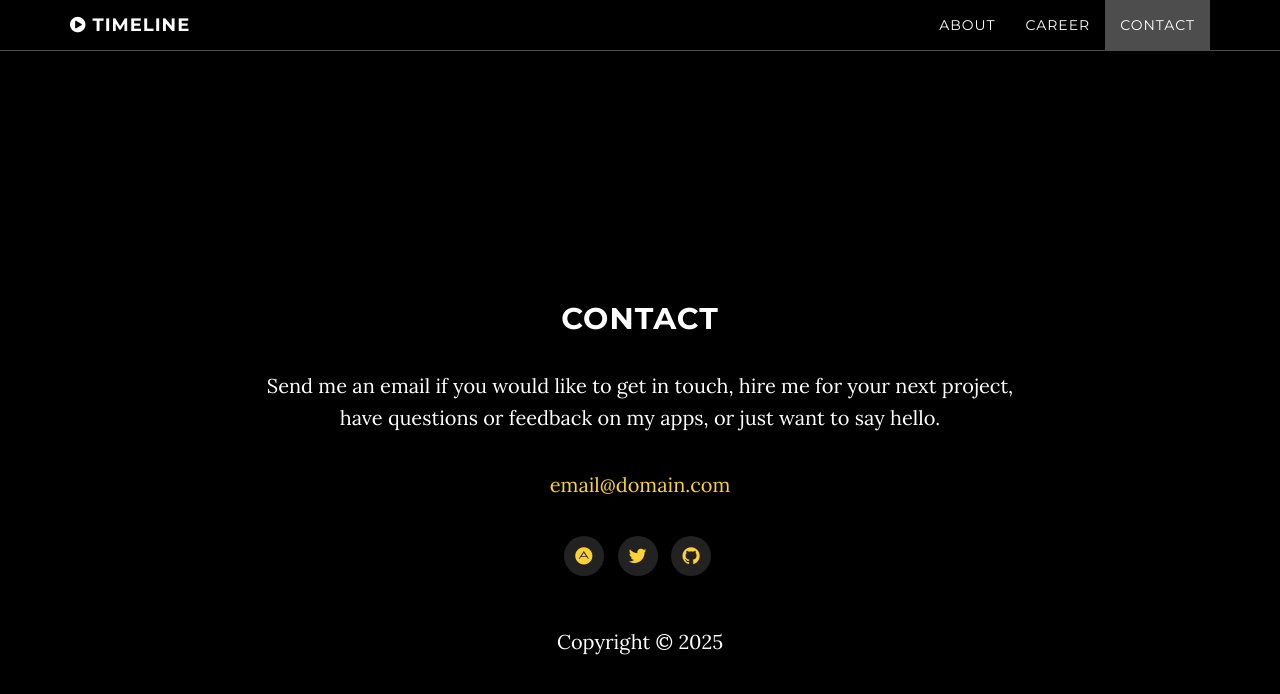
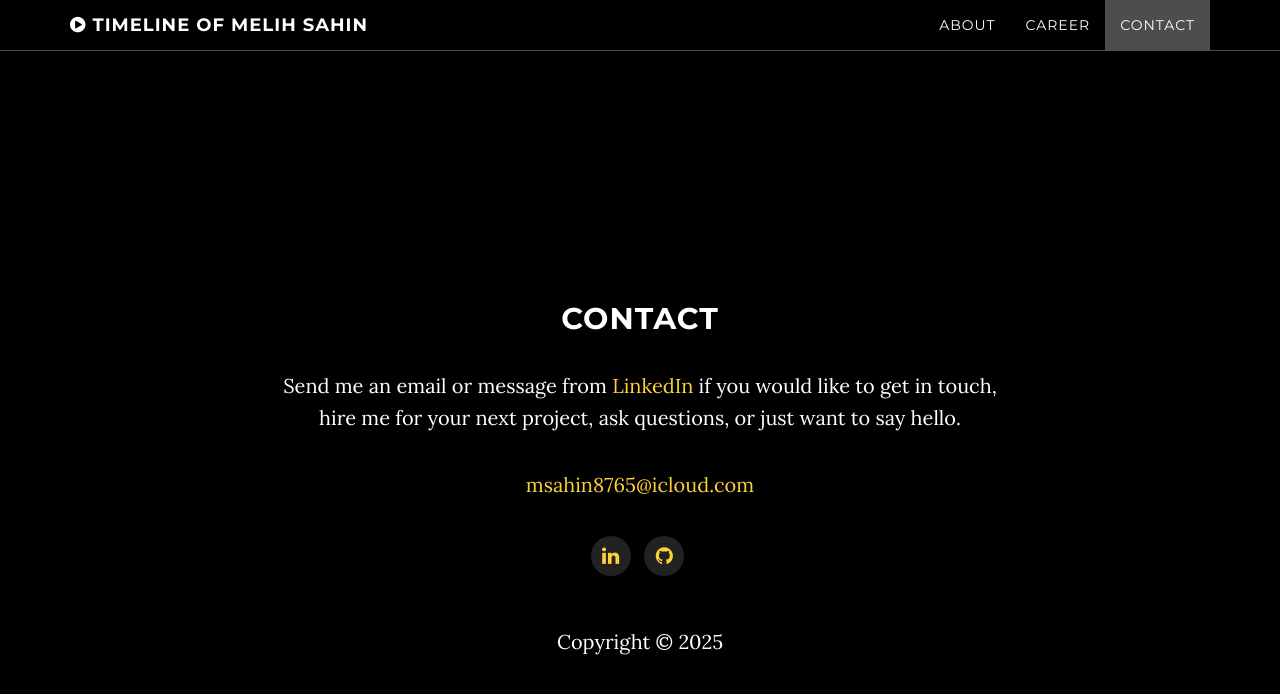
Before and after one commit to MelihMSahin/MelihMSahin.github.io, a Jekyll site: the page built from index.html, in a window 1280 px wide and 900 px high, scrolled down 4080 px. Shown: the top 694 px of the window. Built offline with Jekyll 4.4.1, drawn with Linux system fonts in a browser that asks for light colours; some of the changed text lies outside the part shown.

Commit message:
Contacts and intro photo update

```diff
--- a/_config.yml
+++ b/_config.yml
@@ -2,8 +2,8 @@ url: http://kirbyt.github.io
 baseurl:
 
 # Site Settings
-title: Timeline
-description: "Timeline is multipurpose, single page Jekyll theme that includes a timeline section."
+title: Timeline of Melih Sahin
+description: "The history of achievements of Melih, starting from 2022."
 keywords: "jekyll, theme"
 google-tracking-id:
 
--- a/contact.html
+++ b/contact.html
@@ -2,17 +2,15 @@
 layout: null
 section-type: contact
 title: Contact
-email: email@domain.com
+email: msahin8765@icloud.com
 
 # Social networks usernames (many more available: google-plus, flickr, dribbble, pinterest, instagram, tumblr, linkedin, etc.)
 social:
-  - title: adn
-    url: https://alpha.app.net/kirbyt
-  - title: twitter
-    url: http://twitter.com/kirbyt
+  - title: linkedin
+    url: https://www.linkedin.com/in/mehmet-sahin-b33193215/
   - title: github
-    url: http://github.com/kirbyt
+    url: https://github.com/MelihMSahin
 ---
 ## Contact
 
-Send me an email if you would like to get in touch, hire me for your next project, have questions or feedback on my apps, or just want to say hello.
+Send me an email or message from [LinkedIn](https://www.linkedin.com/in/mehmet-sahin-b33193215/) if you would like to get in touch, hire me for your next project, ask questions, or just want to say hello.
--- a/index.html
+++ b/index.html
@@ -2,4 +2,4 @@
 layout: default
 title:
 ---
-Timeline is multipurpose, single page Jekyll theme that includes a timeline section.
+Personal timeline of a Computer Science and Mathematics graduate.
```
Also changed, not shown: img/intro-bg-old.jpg (renamed from img/intro-bg.jpg), img/intro-bg.jpeg (added).
